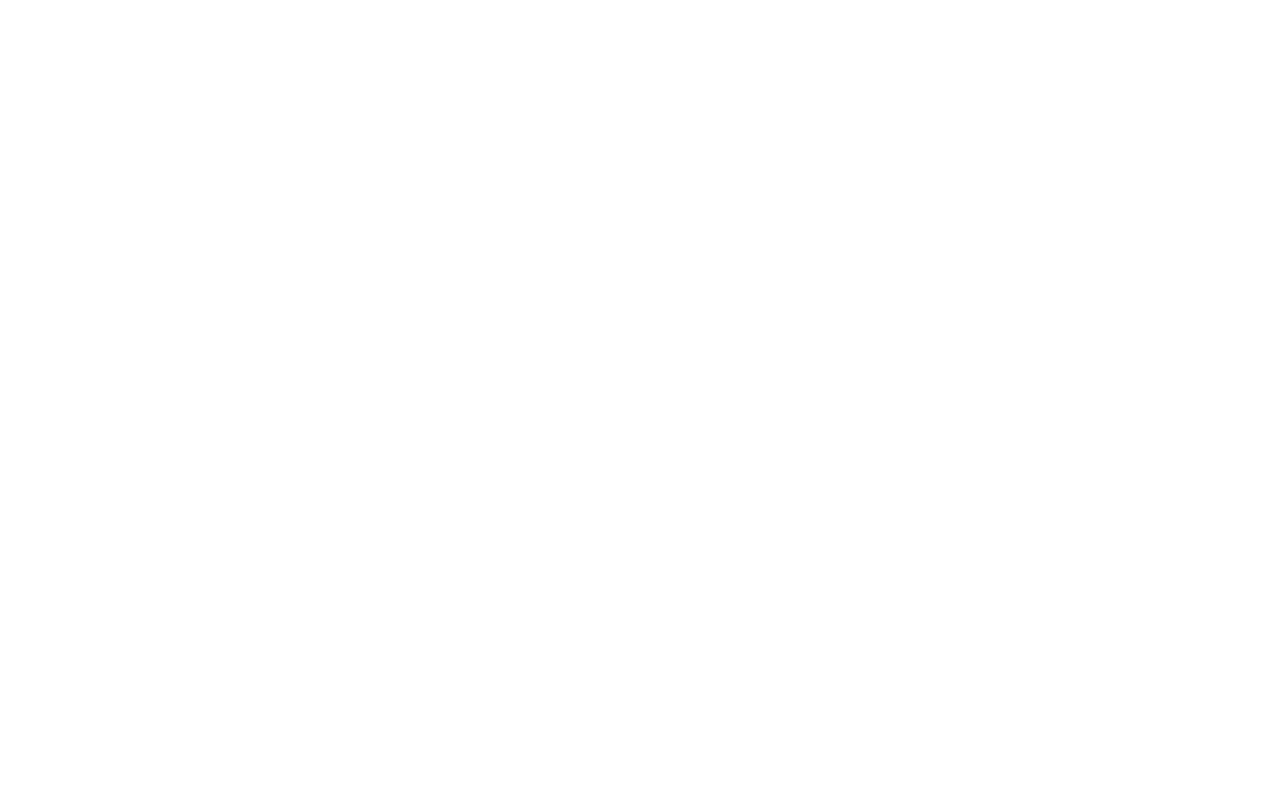
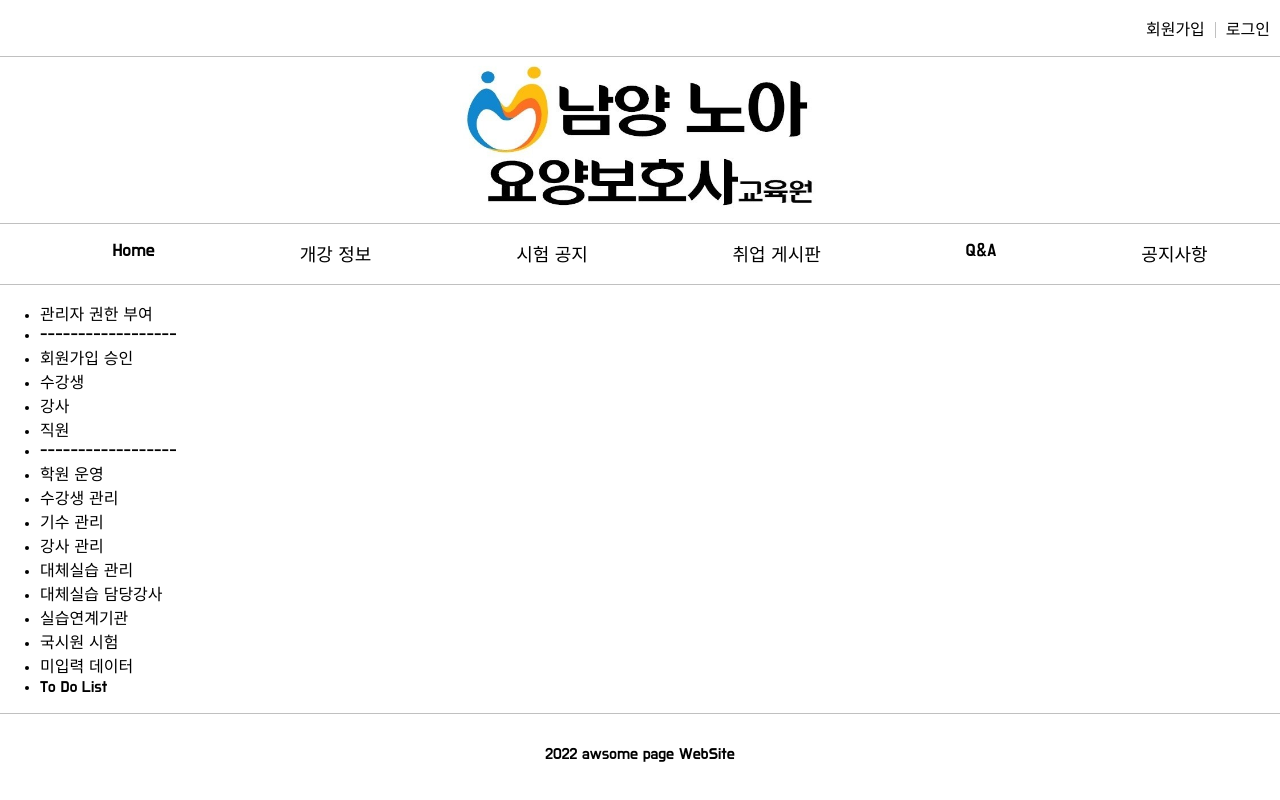
Before and after one commit to dldudals0728/carework-web-page-front, a React (Create React App) app: page /1/database/1 in a window 1280 px wide. Before the commit this address had no page. Built offline with nearby package versions, Linux system fonts and the light colour scheme.

Commit message:
Feature: Classify User Role - Add Admin Mode - Add DatabaseAccess page

```diff
--- a/src/App.js
+++ b/src/App.js
@@ -10,6 +10,7 @@
 import { useState } from "react";
 import Board from "./routes/Board";
 import BoardContent from "./routes/BoardContent";
+import DatabaseAccess from "./routes/DatabaseAccess";
 function App() {
   const [pageState, setPageState] = useState({
     page: undefined,
@@ -17,6 +18,7 @@
     userName: "",
     classNumber: "",
     classTime: "",
+    role: "",
   });
   return (
     <EducationContext.Provider value={{ pageState, setPageState }}>
@@ -39,6 +41,11 @@
             path="/:education/category/:category/:board_idx"
             element={<BoardContent />}
           />
+
+          <Route
+            path="/:education/database/:accessor"
+            element={<DatabaseAccess />}
+          />
         </Routes>
       </Router>
     </EducationContext.Provider>
--- a/src/components/Header.js
+++ b/src/components/Header.js
@@ -1,5 +1,6 @@
 import { useContext, useState } from "react";
 import { Link } from "react-router-dom";
+import { ROLE } from "../constant/Role";
 import Dropdown from "./Dropdown";
 import EducationContext from "./EducationContext";
 import styles from "./Header.module.css";
@@ -15,12 +16,17 @@
     prevPageState.userName = "";
     prevPageState.classNumber = "";
     prevPageState.classTime = "";
+    prevPageState.role = "";
     setPageState(prevPageState);
   };
   return (
     <div className={styles.header__container}>
       <div className={styles.account}>
         <ul className={`${styles.menu} ${styles.account__menu}`}>
+          {props.role === "USER" && (
+            <li>{`${pageState.classNumber}기 ${pageState.classTime}`}</li>
+          )}
+          {ROLE[props.role] >= 5 && <li style={{ color: "red" }}>관리자</li>}
           {props.isLogin ? (
             <li style={{ fontWeight: "bold" }}>
               환영합니다. {props.username}님!
@@ -74,7 +80,16 @@
         <nav>
           <ul className={`${styles.menu} ${styles.main__menu}`}>
             <li>
-              <Link to={`/${edu}`}>Home</Link>
+              {ROLE[props.role] >= 5 ? (
+                <Link
+                  to={`/${edu}/database/${props.role}`}
+                  style={{ color: "red" }}
+                >
+                  DB 관리자 접속
+                </Link>
+              ) : (
+                <Link to={`/${edu}`}>Home</Link>
+              )}
             </li>
             <li>
               <Link to={`/${edu}/category/classinfo`}>개강 정보</Link>
--- /dev/null
+++ b/src/constant/Role.js
@@ -0,0 +1,7 @@
+export const ROLE = {
+  DEV: 10,
+  ADMIN: 10,
+  OFFICER: 5,
+  USER: 2,
+  ANONYMOUS: 0,
+};
--- a/src/routes/Account.js
+++ b/src/routes/Account.js
@@ -165,6 +165,7 @@
         education={params.education}
         isLogin={pageState.isLogin}
         username={pageState.userName}
+        role={pageState.role}
       />
       <div className={styles.account__container}>
         <span>회원가입</span>
--- a/src/routes/AccountType.js
+++ b/src/routes/AccountType.js
@@ -20,6 +20,7 @@
         education={params.education}
         isLogin={pageState.isLogin}
         username={pageState.userName}
+        role={pageState.role}
       />
       <div className={styles.accountType__container}>
         <div>회원가입</div>
--- a/src/routes/Board.js
+++ b/src/routes/Board.js
@@ -47,15 +47,6 @@
         }
       })
       .catch((error) => {});
-
-    // console.log("category:", category);
-    // console.log("section:", menu === "없음" ? "default" : menu);
-    // console.log("title:", title);
-    // console.log("text:", text);
-    // console.log("writer:", pageState.userName);
-    // console.log("permission:", "ANONYMOUS");
-    // console.log("menuList:", menuList);
-    // console.log("menu:", menu);
   };
 
   const changeCategory = (event) => {
@@ -84,6 +75,7 @@
         education={params.education}
         isLogin={pageState.isLogin}
         username={pageState.userName}
+        role={pageState.role}
       />
       <div className="board__board">
         <div className="board__header">
--- a/src/routes/BoardContent.js
+++ b/src/routes/BoardContent.js
@@ -8,7 +8,6 @@
 import { IP_ADDRESS } from "../temp/IPAddress";
 
 function BoardContent() {
-  const tempContent = ["1번글", "2번글", "3번글", "4번글"];
   const params = useParams();
   const location = useLocation();
   const navigate = useNavigate();
@@ -21,11 +20,9 @@
   const [publishedDate, setPublishedDate] = useState(new Date());
 
   const getBoardContent = async () => {
-    console.log(params);
     const res = await axios.get(
       IP + `/board/getBoardContent?boardIdx=${params.board_idx}`
     );
-    console.log(res);
     if (res.data.status === 200) {
       setBoard(res.data.board);
       setPublishedDate(new Date(res.data.board.publishedDate));
@@ -42,6 +39,7 @@
         education={params.education}
         isLogin={pageState.isLogin}
         username={pageState.userName}
+        role={pageState.role}
       />
       <div className={styles.board_content__container}>
         <h1 className={styles.board_content__title}>{board.title}</h1>
--- /dev/null
+++ b/src/routes/DatabaseAccess.js
@@ -0,0 +1,47 @@
+import { useContext } from "react";
+import { useLocation, useParams } from "react-router-dom";
+import EducationContext from "../components/EducationContext";
+import Footer from "../components/Footer";
+import Header from "../components/Header";
+import { IP_ADDRESS } from "../temp/IPAddress";
+
+function DatabaseAccess() {
+  const params = useParams();
+  const location = useLocation();
+  const IP = IP_ADDRESS;
+  const { pageState, setPageState } = useContext(EducationContext);
+  return (
+    <div>
+      <Header
+        education={params.education}
+        isLogin={pageState.isLogin}
+        username={pageState.userName}
+        role={pageState.role}
+      />
+      <div>
+        <ul>
+          <li>관리자 권한 부여</li>
+          <li>------------------</li>
+          <li>회원가입 승인</li>
+          <li>수강생</li>
+          <li>강사</li>
+          <li>직원</li>
+          <li>------------------</li>
+          <li>학원 운영</li>
+          <li>수강생 관리</li>
+          <li>기수 관리</li>
+          <li>강사 관리</li>
+          <li>대체실습 관리</li>
+          <li>대체실습 담당강사</li>
+          <li>실습연계기관</li>
+          <li>국시원 시험</li>
+          <li>미입력 데이터</li>
+          <li>To Do List</li>
+        </ul>
+      </div>
+      <Footer />
+    </div>
+  );
+}
+
+export default DatabaseAccess;
--- a/src/routes/DetailCategory.js
+++ b/src/routes/DetailCategory.js
@@ -27,7 +27,6 @@
 };
 
 function DetailCategory() {
-  const tempContent = ["1번글", "2번글", "3번글", "4번글"];
   const params = useParams();
   const location = useLocation();
   const IP = IP_ADDRESS;
@@ -43,21 +42,9 @@
     setBoardIndex((prev) => idx);
   };
 
-  const gettingReady = (e) => {
-    e.preventDefault();
-    alert("준비중입니다.");
-  };
-
   const changeMenu = (event) => {
     setMenu(event.nativeEvent.target.innerHTML);
   };
-
-  const getContent = () => {
-    if (params.category === "classinfo") {
-      return <h1>{params.category}</h1>;
-    }
-  };
-  const content = getContent();
 
   const getBoardList = async () => {
     let res;
@@ -100,6 +87,7 @@
         education={params.education}
         isLogin={pageState.isLogin}
         username={pageState.userName}
+        role={pageState.role}
       />
       <div></div>
       <div className={styles.detail__container}>
--- a/src/routes/Home.js
+++ b/src/routes/Home.js
@@ -18,6 +18,8 @@
     if (pageState.page === undefined) {
       changeCurrentPage(params.education);
     }
+    console.log("params:", params);
+    console.log("pageState:", pageState);
   }, []);
 
   if (params.education !== "nynoa") {
@@ -30,6 +32,7 @@
           education={params.education}
           isLogin={pageState.isLogin}
           username={pageState.userName}
+          role={pageState.role}
         />
       </header>
 
--- a/src/routes/Login.js
+++ b/src/routes/Login.js
@@ -14,10 +14,18 @@
   const [isWrong, setIsWrong] = useState(false);
   const IP = IP_ADDRESS;
   const { pageState, setPageState } = useContext(EducationContext);
-  const changeLoginState = (username, isLogin) => {
+  const changeLoginState = (loginState) => {
     const prevPageState = { ...pageState };
-    prevPageState.isLogin = isLogin;
-    prevPageState.userName = username;
+    prevPageState.isLogin = loginState.status === 200 ? true : false;
+    prevPageState.userName = loginState.userName;
+    prevPageState.role = loginState.role;
+    if (loginState.role === "USER") {
+      prevPageState.classNumber = loginState.classNumber;
+      prevPageState.classTime = loginState.classTime;
+    } else {
+      prevPageState.classNumber = "";
+      prevPageState.classTime = "";
+    }
     setPageState(prevPageState);
   };
   /**
@@ -34,11 +42,11 @@
       .then((response) => {
         if (response.data.status === 490) {
           setIsWrong(true);
-          changeLoginState("", false);
+          changeLoginState(response.data);
         } else {
           setIsWrong(false);
           navigate(`/${edu}`);
-          changeLoginState(response.data.userName, true);
+          changeLoginState(response.data);
         }
       })
       .catch((error) => {
```
